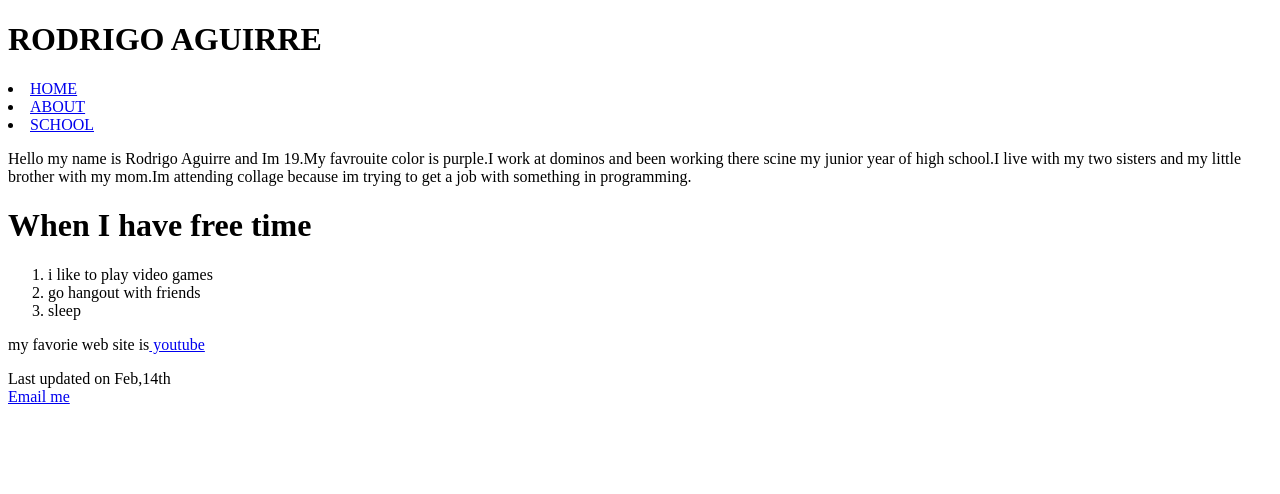
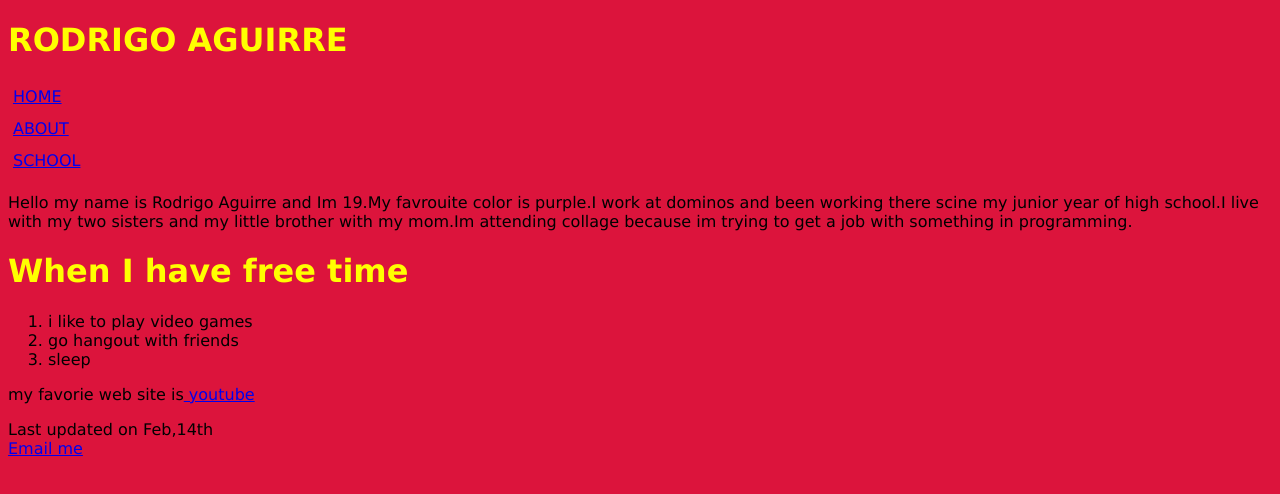
Before and after one commit to rodag2015/cis-162, a plain HTML site: page index.html in a window 1280 px wide. Drawn offline with Linux system fonts and the light colour scheme.

Commit message:
Add files via upload

```diff
--- a/index.html
+++ b/index.html
@@ -3,14 +3,17 @@
 <head>
     <meta charset="utf-8">
     <title>Rodrigo Aguirre</title>
+    <link rel="stylesheet" href="main.css">
 </head>
     <body>
 
         <h1>RODRIGO AGUIRRE</h1>
         <nav>
+            <ul>
             <li><a href="index.html">HOME</a></li>
             <li><a href="about.html">ABOUT</a></li>
             <li><a href="#">SCHOOL</a></li>
+            </ul>
         </nav>
 
         <p>Hello my name is Rodrigo Aguirre and Im 19.My favrouite color is purple.I work at dominos and been working there scine my junior year of high school.I live with my two sisters and my little brother with my mom.Im attending collage because im trying to get a job with something in programming.</p>
--- /dev/null
+++ b/main.css
@@ -0,0 +1,16 @@
+body {background-color: crimson;
+font-family: segoe, verdana, sans-serif;}
+
+header {background-color: black;
+        }
+
+h1{color:yellow}
+nav > ul {line-height: 2em;
+      list-style-type: none;
+       padding-left: 5px;}
+
+section {background-color: yellow;
+         width: 75%;
+         font-size: 1.2em;}
+
+footer {background-color: crimson;}
```
Also changed, not shown: about.html (+3 -0 lines).
